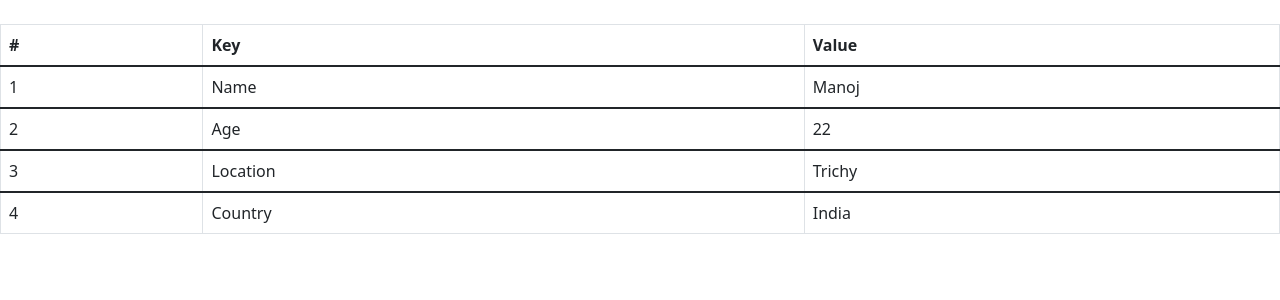
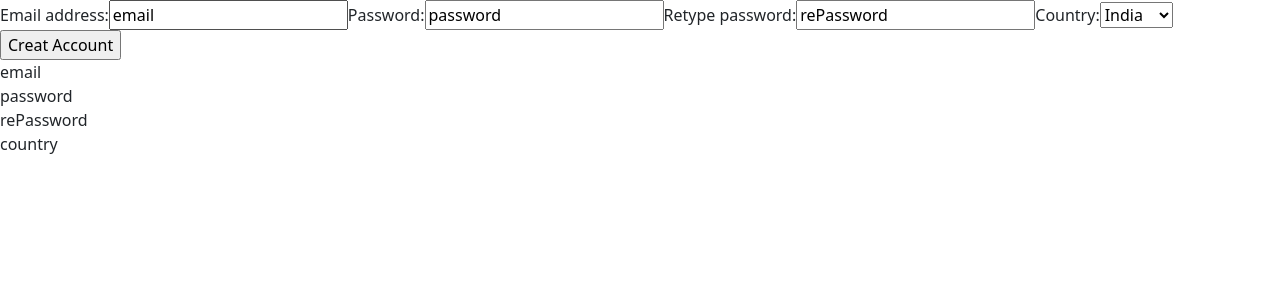
Before and after one commit to gcmanojbabu/ReactPractice-2, a React (Create React App) app: page / in a window 1280 px wide. Shown: the top 300 px of the page. Built offline with nearby package versions, Linux system fonts and the light colour scheme.

Commit message:
feat: Update

```diff
--- a/src/App.js
+++ b/src/App.js
@@ -8,78 +8,148 @@ export default class App extends Component {
   constructor(props) {
     super(props)
     this.state = {
-      appName: 'Test App',
-      appName1: 'Test App1',
-      myArray: ['a', 'b', 'c'],
-      stringval: "",
-      myObj: {
-        Name: 'Manoj',
-        Age: '22',
-        Location: 'Trichy',
-        Country: 'India'
+      formObj: {
+        email: 'email',
+        password: 'password',
+        rePassword: 'rePassword',
+        country: 'india',
       }
     }
-    // this.printfn = this.printfn.bind(this);
   }
 
-  // componentDidMount = () => {
-  //   setInterval(() => {
-  //     console.log("object");
-  //     this.setState({
-  //       stringval: ""
-  //     })
-  //   }, 3 * 1000)
-  // }
+  handleChange = (e) => {
+    const tempObj = this.state.formObj;
 
-  inputVal = (e) => {
-    this.setState({
-      stringval: e.target.value
-    })
+    tempObj.email = e.target.name === 'emailField' ? e.target.value : this.state.formObj['email'];
+    tempObj.password = e.target.name === 'passwordField' ? e.target.value : this.state.formObj['password'];
+    tempObj.rePassword = e.target.name === 'rePasswordField' ? e.target.value : this.state.formObj['rePassword'];
+    tempObj.country = e.target.name === 'countryField' ? e.target.value : this.state.formObj['country'];
+
+    this.setState({ formObj: tempObj })
+    console.log(tempObj);
   }
 
-  printfn = () => {
-    const tempArray = this.state.myArray;
-    tempArray.push('a')
-    this.setState({ myArray: tempArray });
+  handleSubmit(event) {
+    // alert(this.state.formObj['email']);
+    alert('hello');
   }
+
   render() {
     return <div>
-      {/* {this.state.myArray.map((item, index) => {
-        // return <div key={index}>{i}</div>
-        return <NewComponent key={index} myValue={item}></NewComponent>
-      })}
-      <button onClick={this.printfn}>Click</button> */}
-      {/* {this.state.appName} */}
-      {/* <button onClick={ () => {
-        this.setState({
-          appName: 'Lean App'
-        })
-      }}>Click1</button> */}
-      {/* {this.state.appName1} */}
-      {/* <input value={this.state.stringval} onChange={this.inputVal}></input>
-      {this.state.stringval} */}
+      < form onSubmit={this.handleSubmit} >
+        <label>Email address:
+          <input name="emailField" type="text" value={this.state.formObj['email']} onChange={this.handleChange} />
+        </label>
+        <label>Password:
+          <input name="passwordField" type="text" value={this.state.formObj['password']} onChange={this.handleChange} />
+        </label>
+        <label>Retype password:
+          <input name="rePasswordField" type="text" value={this.state.formObj['rePassword']} onChange={this.handleChange} />
+        </label>
+        <label>Country:
+          <select name="countryField" value={this.state.formObj['country']} onChange={this.handleChange}>
+            <option value="india">India</option>
+            <option value="UK">UK</option>
+            <option value="US">US</option>
+            <option value="france">France</option>
+          </select>
+        </label>
 
-      <br></br>
-      <Table bordered>
-        <thead>
-          <tr>
-            <th>#</th>
-            <th>Key</th>
-            <th>Value</th>
-          </tr>
-        </thead>
-        {Object.keys(this.state.myObj).map((i, index) => {
-          return <tbody>
-            <tr>
-              <td>{index + 1}</td>
-              <td>{i}</td>
-              <td>{this.state.myObj[i]}</td>
-            </tr>
-          </tbody>
+        < input type="submit" value="Creat Account" />
+      </form >
+      {/* {this.state.formObj['password']} */}
+
+
+      <div>
+        {Object.keys(this.state.formObj).map((i, index) => {
+          return <div>{i}</div>
         })}
-      </Table>
+      </div>
+    </div >
+  }
+}
 
-    </div>
-  }
 
-}
+
+
+
+// export default class App extends Component {
+
+//   constructor(props) {
+//     super(props)
+//     this.state = {
+//       appName: 'Test App',
+//       appName1: 'Test App1',
+//       myArray: ['a', 'b', 'c'],
+//       stringval: "",
+//       myObj: {
+//         Name: 'Manoj',
+//         Age: '22',
+//         Location: 'Trichy',
+//         Country: 'India'
+//       }
+//     }
+//     // this.printfn = this.printfn.bind(this);
+//   }
+
+//   // componentDidMount = () => {
+//   //   setInterval(() => {
+//   //     console.log("object");
+//   //     this.setState({
+//   //       stringval: ""
+//   //     })
+//   //   }, 3 * 1000)
+//   // }
+
+//   inputVal = (e) => {
+//     this.setState({
+//       stringval: e.target.value
+//     })
+//   }
+
+//   printfn = () => {
+//     const tempArray = this.state.myArray;
+//     tempArray.push('a')
+//     this.setState({ myArray: tempArray });
+//   }
+//   render() {
+//     return <div>
+//       {/* {this.state.myArray.map((item, index) => {
+//         // return <div key={index}>{i}</div>
+//         return <NewComponent key={index} myValue={item}></NewComponent>
+//       })}
+//       <button onClick={this.printfn}>Click</button> */}
+//       {/* {this.state.appName} */}
+//       {/* <button onClick={ () => {
+//         this.setState({
+//           appName: 'Lean App'
+//         })
+//       }}>Click1</button> */}
+//       {/* {this.state.appName1} */}
+//       {/* <input value={this.state.stringval} onChange={this.inputVal}></input>
+//       {this.state.stringval} */}
+
+//       <br></br>
+//       <Table bordered>
+//         <thead>
+//           <tr>
+//             <th>#</th>
+//             <th>Key</th>
+//             <th>Value</th>
+//           </tr>
+//         </thead>
+//         {Object.keys(this.state.myObj).map((i, index) => {
+//           return <tbody>
+//             <tr>
+//               <td>{index + 1}</td>
+//               <td>{i}</td>
+//               <td>{this.state.myObj[i]}</td>
+//             </tr>
+//           </tbody>
+//         })}
+//       </Table>
+
+//     </div>
+//   }
+
+// }
```
